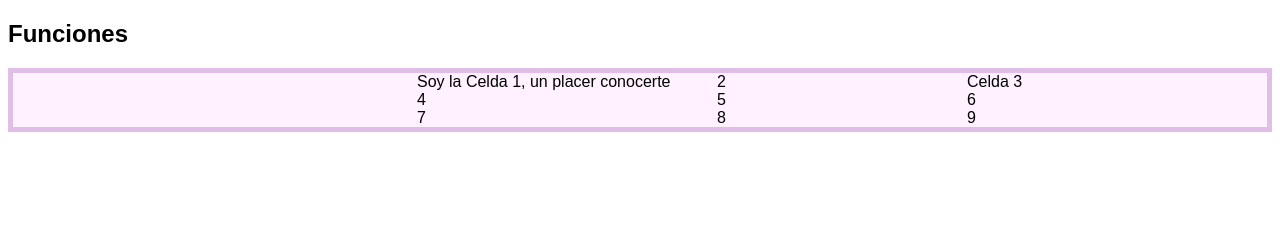
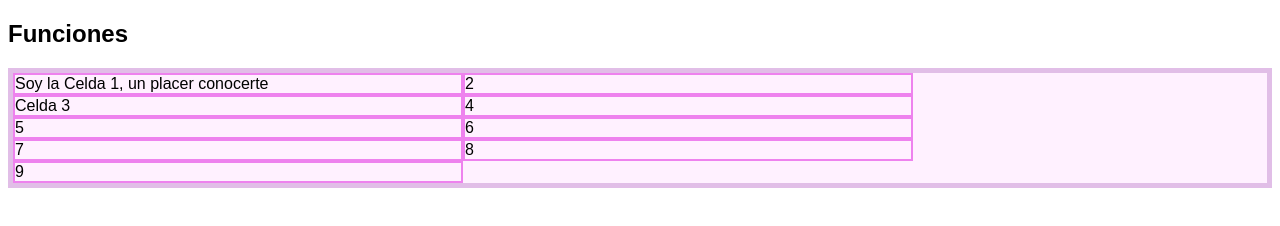
Before and after one commit to bremdows/css-grid, a plain HTML site: page funciones/index.html in a window 1280 px wide. Drawn offline with Linux system fonts and the light colour scheme.

Commit message:
Inicio del Proyecto restaurante

```diff
--- a/funciones/style.css
+++ b/funciones/style.css
@@ -6,7 +6,9 @@ body{
     border: 5px solid #e1bee7;
     background: #fff1ff;
     display: grid;
-    grid-template-columns: minmax(20px, 300px) minmax(60px, 250px) minmax(20px, 300px);
-    grid-auto-rows: auto;
-    justify-content: end
+    grid-template-columns: repeat(auto-fill, 450px);
+
 }
+.item{
+    border: 2px solid violet;
+}
```
Also changed, not shown: gustito/index.html (added, +16 -0 lines), gustito/assets/gustito-design.png (added), gustito/assets/img/dish1.png (added), gustito/assets/img/dish2.png (added), gustito/assets/img/dish3.png (added), gustito/assets/img/dish4.png (added), gustito/assets/img/plate1.png (added), gustito/assets/img/plate2.png (added), gustito/assets/img/plate3.png (added), gustito/assets/img/plate4.png (added), gustito/assets/img/plate5.png (added), gustito/css/sabor.css (added), 3 other files.
